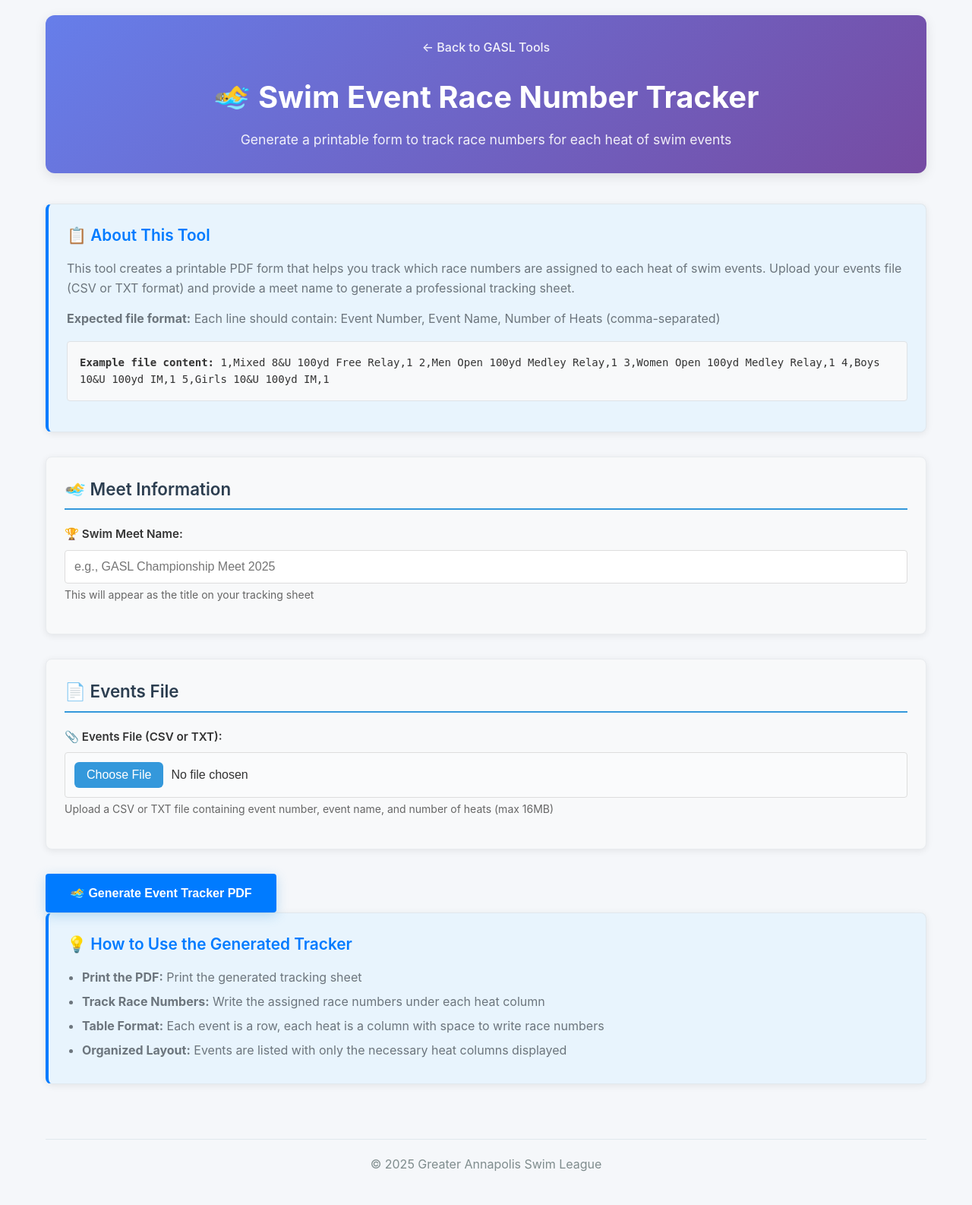
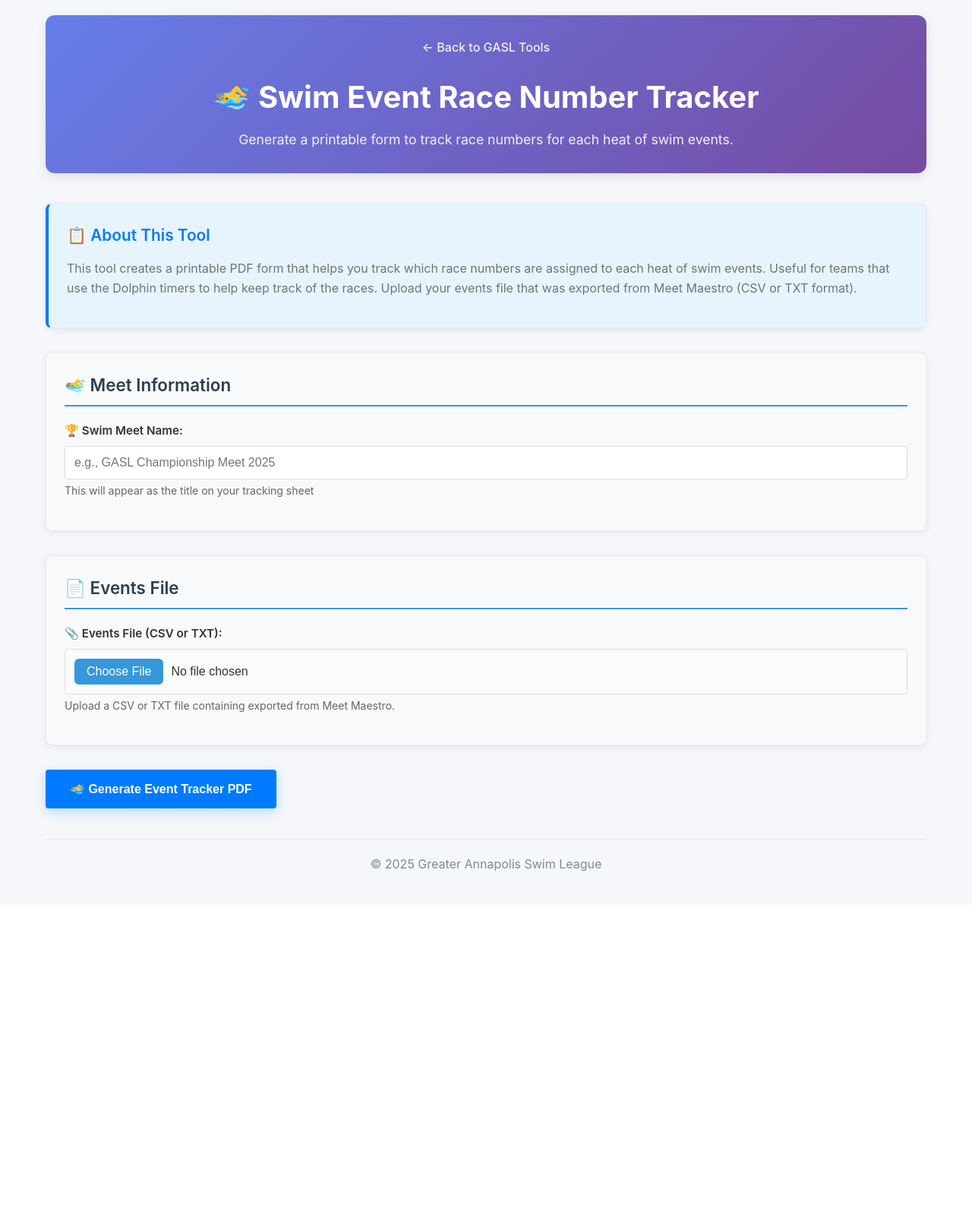
Before and after one commit to brodjieski/gasl_tools, a Flask app: page /swim-event-tracker in a window 1280 px wide. Shown: the whole page at 76% size. After the commit the page ends 1147 px from the top, so only its background shows below. Run offline with Flask 2, Linux system fonts and the light colour scheme.

Commit message:
tweaks to pages

```diff
--- a/templates/home.html
+++ b/templates/home.html
@@ -46,7 +46,7 @@
                 <div class="tool-card">
                     <div class="tool-icon">🏊‍♂️</div>
                     <h2>Swim Event Race Number Tracker</h2>
-                    <p>Generate a printable form to track race numbers for each heat of swim events. Upload your events file and create an organized tracking sheet.</p>
+                    <p>Generate a printable form to track race numbers for each heat of swim events. Comes in handy for teams using a Dolphin timer system.</p>
                     <div class="tool-features">
                         <span class="feature">Event Organization</span>
                         <span class="feature">Heat Tracking</span>
@@ -57,7 +57,7 @@
                     </a>
                 </div>
 
-                <div class="tool-card">
+                <!-- <div class="tool-card">
                     <div class="tool-icon">📄</div>
                     <h2>PDF Labeler</h2>
                     <p>Create labeled copies of PDF documents for different roles or purposes. Upload a PDF and generate multiple copies with custom labels.</p>
@@ -69,7 +69,7 @@
                     <a href="{{ url_for('pdf_labeler') }}" class="tool-button">
                         Launch PDF Labeler
                     </a>
-                </div>
+                </div> -->
             </div>
 
             <div class="info-section">
--- a/templates/swim-event-tracker.html
+++ b/templates/swim-event-tracker.html
@@ -126,7 +126,7 @@
                 <a href="{{ url_for('home') }}" class="back-link">← Back to GASL Tools</a>
             </div>
             <h1>🏊‍♂️ Swim Event Race Number Tracker</h1>
-            <p>Generate a printable form to track race numbers for each heat of swim events</p>
+            <p>Generate a printable form to track race numbers for each heat of swim events.</p>
         </header>
 
         <main>
@@ -134,18 +134,17 @@
                 <h3>📋 About This Tool</h3>
                 <p>
                     This tool creates a printable PDF form that helps you track which race numbers are assigned
-                    to each heat of swim events. Upload your events file (CSV or TXT format) and provide a meet name
-                    to generate a professional tracking sheet.
+                    to each heat of swim events. Useful for teams that use the Dolphin timers to help keep track of the races.  Upload your events file that was exported from Meet Maestro (CSV or TXT format).
                 </p>
-                <p><strong>Expected file format:</strong> Each line should contain: Event Number, Event Name, Number of Heats (comma-separated)</p>
-                <div class="sample-format">
+                <!-- <p><strong>Expected file format:</strong> Each line should contain: Event Number, Event Name, Number of Heats (comma-separated)</p> -->
+                <!-- <div class="sample-format">
 <strong>Example file content:</strong>
 1,Mixed 8&U 100yd Free Relay,1
 2,Men Open 100yd Medley Relay,1
 3,Women Open 100yd Medley Relay,1
 4,Boys 10&U 100yd IM,1
 5,Girls 10&U 100yd IM,1
-                </div>
+                </div> -->
             </section>
 
             <form id="swim-tracker-form" enctype="multipart/form-data">
@@ -167,7 +166,7 @@
                         <label for="events_file">📎 Events File (CSV or TXT):</label>
                         <input type="file" id="events_file" name="events_file"
                                accept=".csv,.txt" required>
-                        <small>Upload a CSV or TXT file containing event number, event name, and number of heats (max 16MB)</small>
+                        <small>Upload a CSV or TXT file containing exported from Meet Maestro.</small>
                     </div>
                 </div>
 
@@ -197,7 +196,7 @@
                 </div>
             </div>
 
-            <section class="info-section">
+            <!-- <section class="info-section">
                 <h3>💡 How to Use the Generated Tracker</h3>
                 <ul>
                     <li><strong>Print the PDF:</strong> Print the generated tracking sheet</li>
@@ -205,7 +204,7 @@
                     <li><strong>Table Format:</strong> Each event is a row, each heat is a column with space to write race numbers</li>
                     <li><strong>Organized Layout:</strong> Events are listed with only the necessary heat columns displayed</li>
                 </ul>
-            </section>
+            </section> -->
         </main>
 
         <footer>
```
